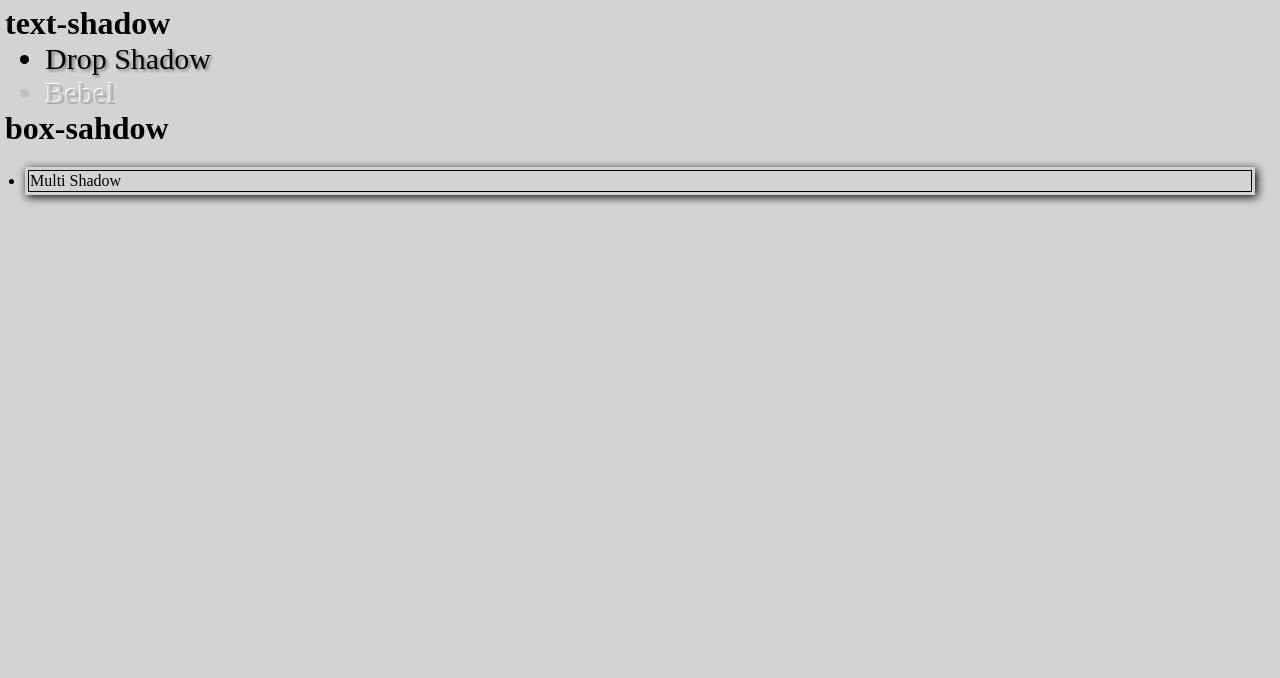
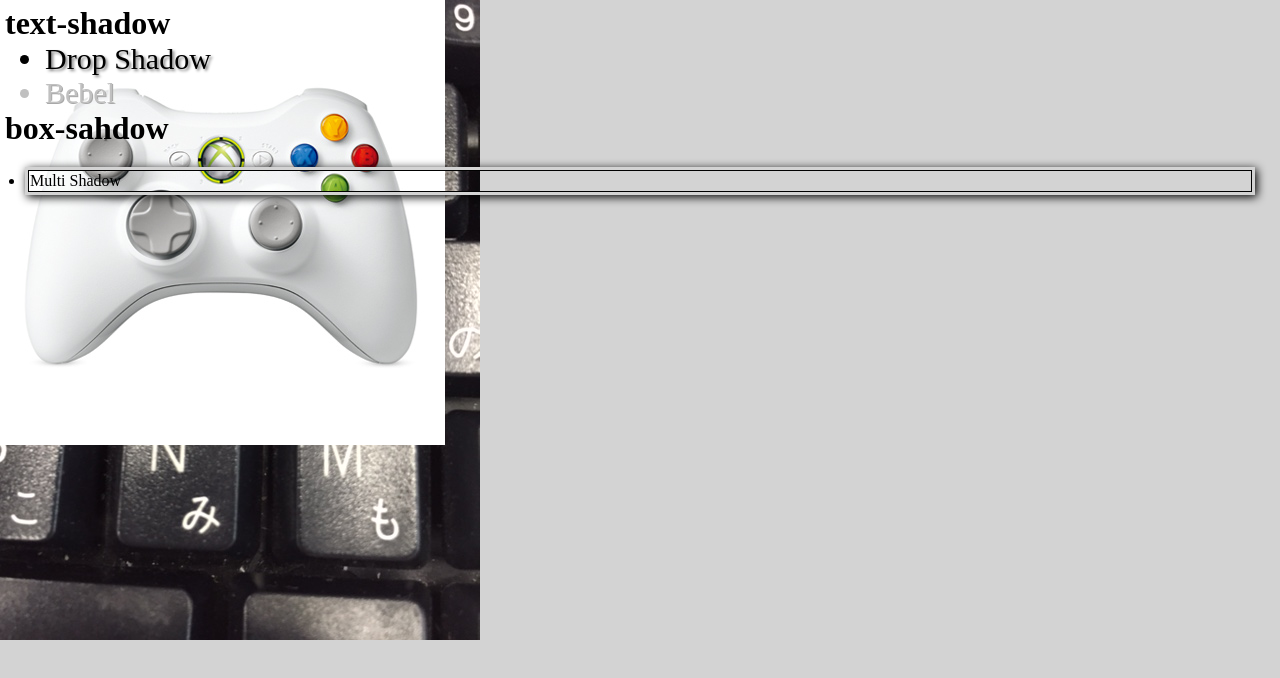
Before and after one commit to yuki-takamura/2016web1-9, a plain HTML site: page index.html in a window 1280 px wide. Drawn offline with Linux system fonts and the light colour scheme.

Commit message:
Update default.css

```diff
--- a/css/default.css
+++ b/css/default.css
@@ -6,6 +6,9 @@
 }
 
 body{
+  background-image:url(https://raw.githubusercontent.com/yuki-takamura/2016web1-9/gh-pages/controller.jpg),
+  url(https://raw.githubusercontent.com/yuki-takamura/2016web1-9/gh-pages/image1.JPG);
+  background-repeat:no-repeat,no-repeat;
   background-color:lightgrey;
   margin:5px;
 }
```
